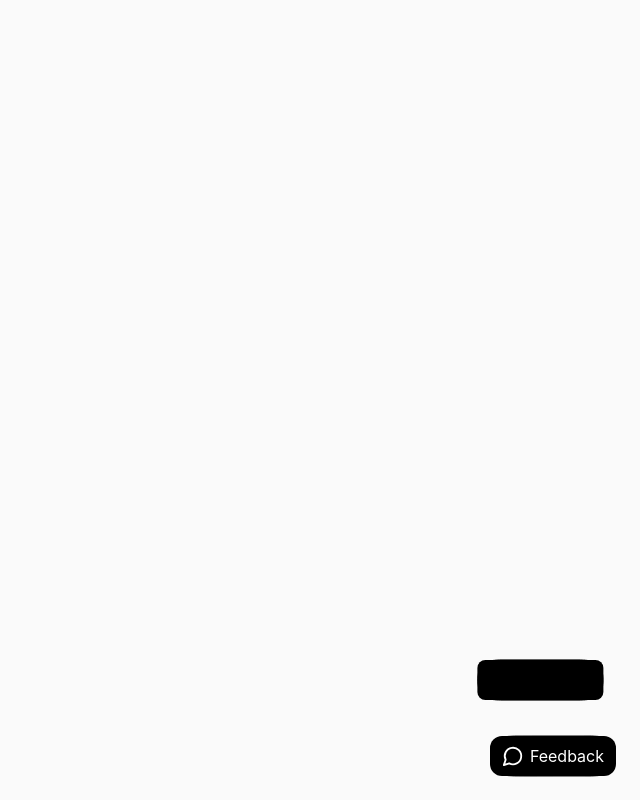
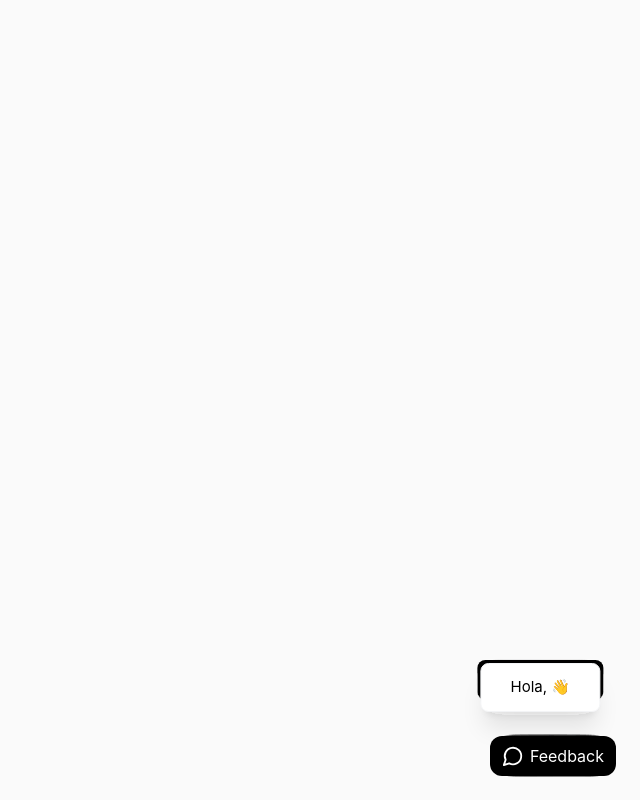
Before and after one commit to blyncnov/fluid-feedback-widget, a React (Vite) app: page / in a window 1280 px wide. Both pictures are taken after a click on the button "Feedback". Shown: the whole page, without its empty margins (640-1280 px from the left). Built offline with nearby package versions, Linux system fonts and the light colour scheme.

Commit message:
fluid animation progress

```diff
--- a/src/components/FluidWidget.tsx
+++ b/src/components/FluidWidget.tsx
@@ -33,6 +33,7 @@ const FluidWidget = () => {
                 ? {
                     x: "-10%",
                     y: "-150%",
+                    padding: "3px",
                     width: "100%",
                     height: "100%",
                     borderRadius: "8px",
@@ -42,6 +43,7 @@ const FluidWidget = () => {
                 : {
                     x: 0,
                     y: 0,
+                    padding: 0,
                     width: "32px",
                     height: "32px",
                     borderRadius: "100%",
@@ -52,7 +54,7 @@ const FluidWidget = () => {
             className={cn("absolute -top-4 -z-10")}
           >
             <AnimatePresence>
-              {/* {showFeedbackWidget && <SendFeedbackScreen />} */}
+              {showFeedbackWidget && <SendFeedbackScreen />}
             </AnimatePresence>
           </motion.div>
         </div>
--- a/src/screen/FeedbackFormScreen.tsx
+++ b/src/screen/FeedbackFormScreen.tsx
@@ -1,7 +1,7 @@
 const FeedbackFormScreen = () => {
   return (
     <div>
-      <h2>Hi, Jeremytechie</h2>
+      <h2>Hola, 👋</h2>
     </div>
   );
 };
--- a/src/screen/index.tsx
+++ b/src/screen/index.tsx
@@ -23,11 +23,11 @@ const SendFeedbackScreen = () => {
     <motion.div
       style={{ backgroundColor }}
       initial={{ opacity: 0 }}
-      animate={{ opacity: 1 }}
-      exit={{ opacity: 0 }}
-      className="relativez-[9999999999] w-[270px] max-h-[350px] bg-white text-black shadow-xl border border-gray-100 mb-6 p-3 rounded-lg"
+      animate={{ opacity: 1, transition: { delay: 0.5 } }}
+      exit={{ opacity: 0, transition: { delay: -2 } }}
+      className="relativez-[9999999999] w-[270px]xxxmax-h-[350px] bg-white text-black shadow-xl border border-gray-100 mb-6 p-3 rounded-lg"
     >
-      <div className="w-full h-full">
+      <div className="w-full h-full flex justify-center flex-col items-center">
         {!isSuccess && <FeedbackFormScreen />}
         {isSuccess && <SuccessScreen />}
       </div>
```
